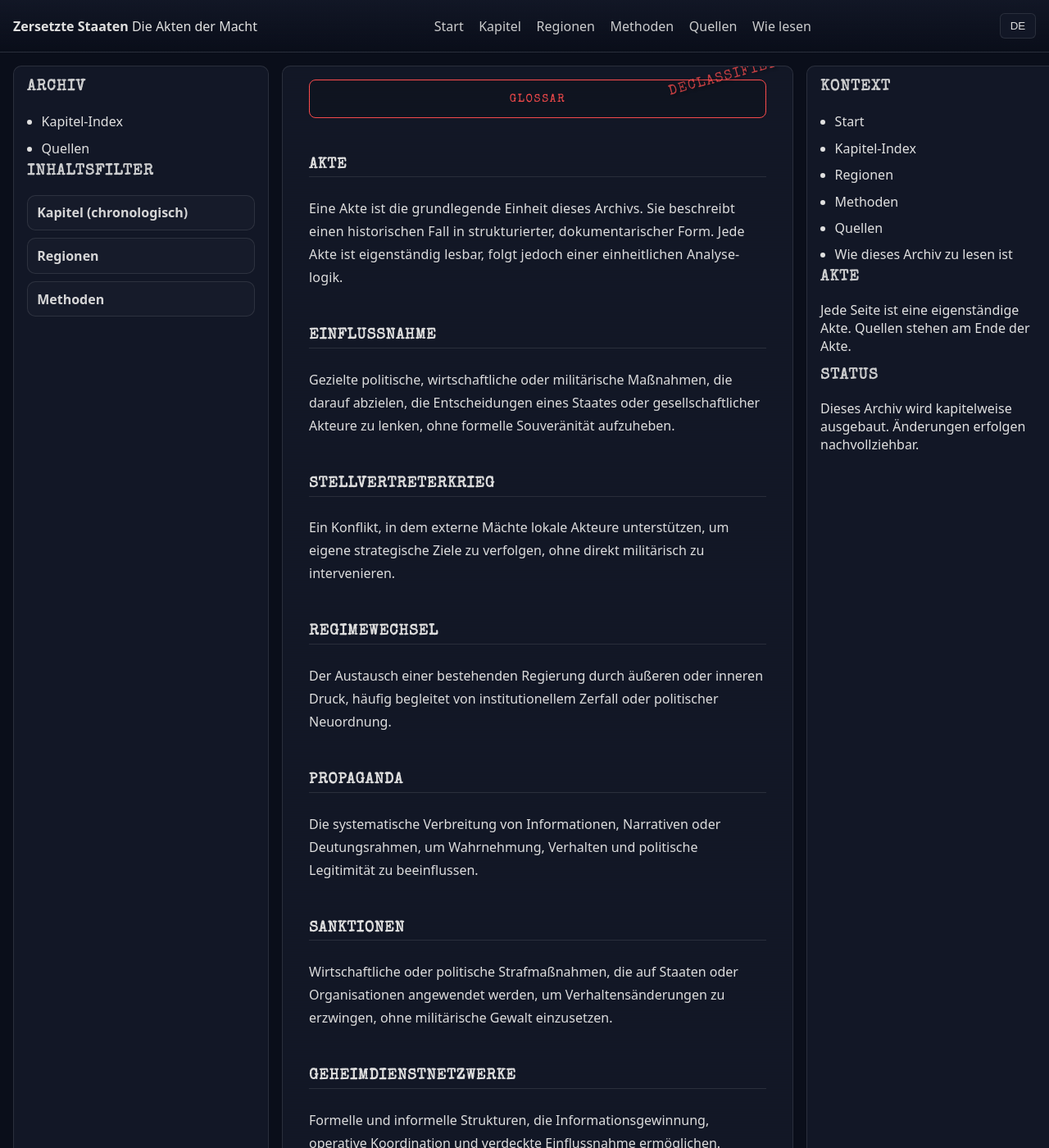
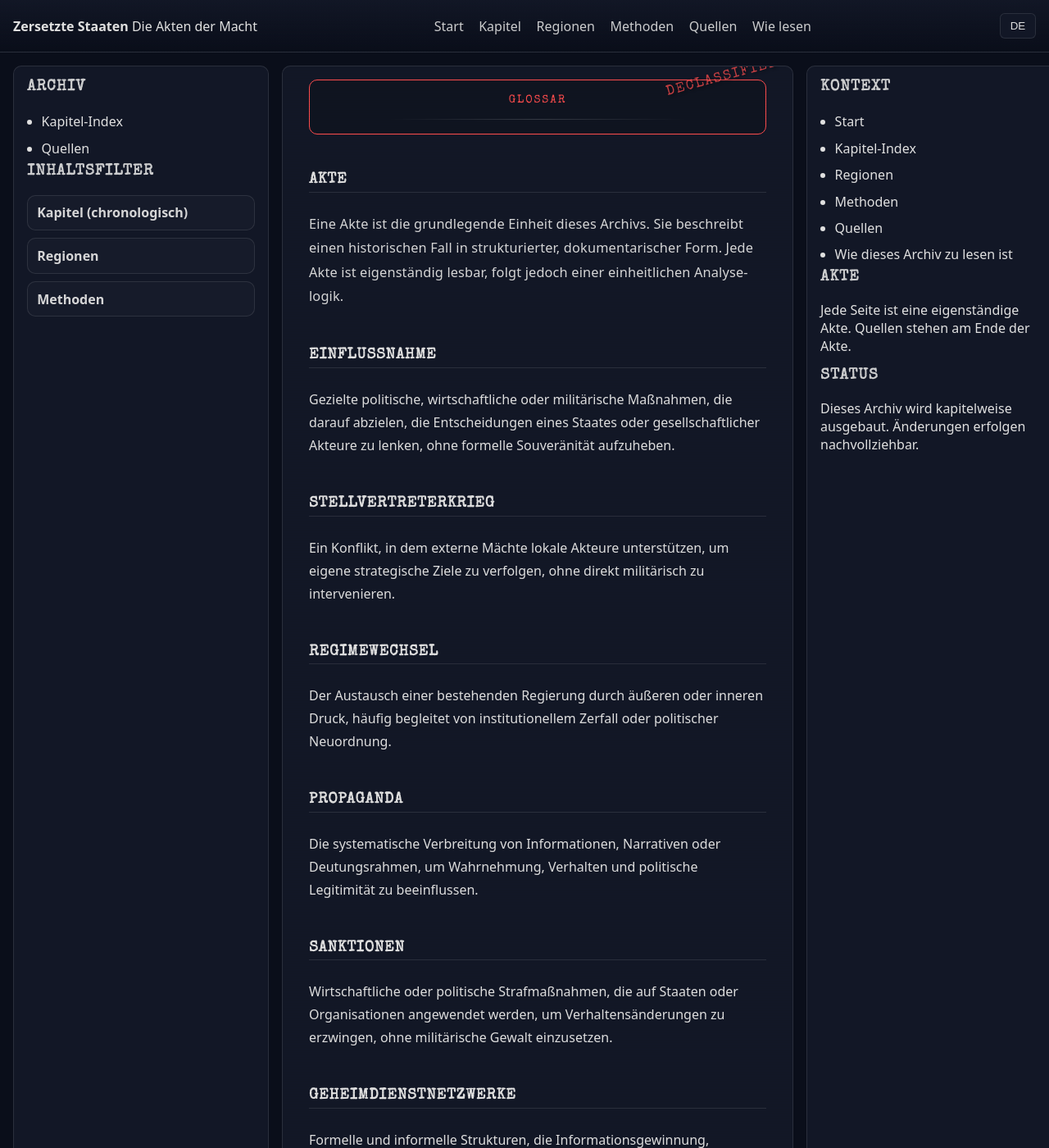
Before and after one commit to bozart-army/zersetzte-staaten-site, a Jekyll site: the page built from de/kapitel/Kapitel-43-Glossar.md, in a window 1280 px wide and 1400 px high. Shown: the whole window at 82% size. Built offline with Jekyll 4.4.1, drawn with Linux system fonts in a browser that asks for light colours; our own code applies the rules of GitHub Pages for plain Markdown files.

Commit message:
Update style.css

```diff
--- a/assets/css/style.css
+++ b/assets/css/style.css
@@ -482,3 +482,52 @@ h1, h2, h3, .aktenkopf {
 .content .footnotes a:hover {
   opacity: 1;
 }
+
+
+/* =========================
+   KAPITEL-ANFANG – AKTENFÜHRUNG
+   ========================= */
+
+/* Aktenkopf als „Headerblock“: mehr Präsenz, mehr Buch */
+.aktenkopf {
+  margin: 0 0 2.9rem;
+  padding: 1.05rem 1.25rem;
+  border-radius: 10px;
+  letter-spacing: 0.14em;
+}
+
+/* Wenn direkt nach Aktenkopf eine H2 kommt: Abstand harmonisieren */
+.aktenkopf + h2 {
+  margin-top: 0;
+}
+
+/* Kapitel-Intro (erste Zeilen wirken wie Lead) */
+.content p:first-of-type {
+  font-size: 1.02rem;
+  line-height: 1.8;
+  opacity: 0.96;
+}
+
+/* Dezente „Dokumentenlinie“ nach Aktenkopf */
+.aktenkopf::after {
+  content: "";
+  display: block;
+  margin: 1rem auto 0;
+  height: 1px;
+  width: 70%;
+  background: linear-gradient(to right, transparent, rgba(255,255,255,0.18), transparent);
+  opacity: 0.9;
+}
+
+/* Optional: wenn du irgendwo eine Zeile als Meta nutzen willst:
+   <p class="akte-meta">Athen · März 1946 · Akte 01</p>
+   (kein Muss – nur Styling vorbereitet)
+*/
+.akte-meta {
+  margin: -1.3rem 0 2.2rem;
+  font-family: ui-monospace, SFMono-Regular, Menlo, Monaco, Consolas, monospace;
+  font-size: 0.82rem;
+  letter-spacing: 0.1em;
+  text-transform: uppercase;
+  opacity: 0.7;
+}
```
